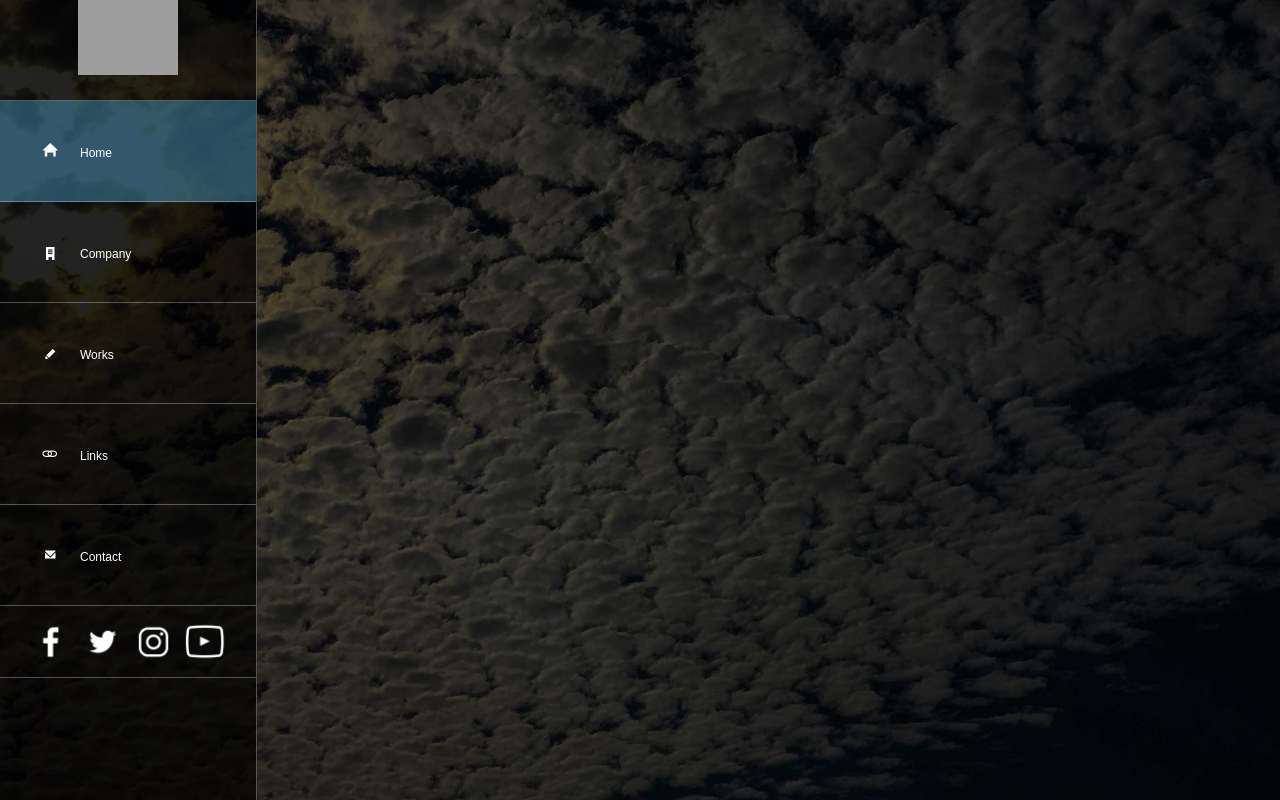
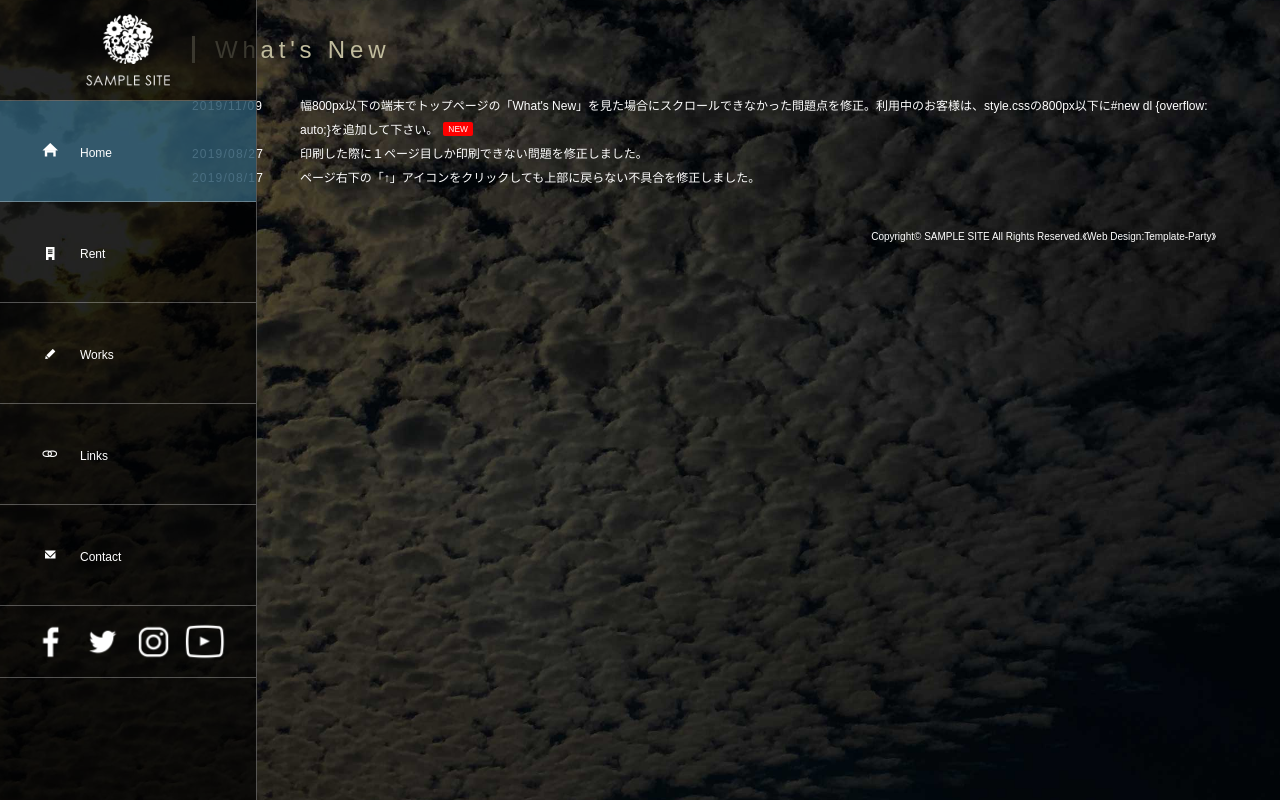
Before and after one commit to kabigon-1015/ISDL-BMS, a Vue app in the folder frontend/: page / in a window 1280 px wide. Both pictures are taken after a click on the link 51 px from the left and 640 px from the top of the page. Built offline with nearby package versions, Linux system fonts and the light colour scheme; grey boxes are pictures that could not be loaded; what vue-head would draw is missing.

Commit message:
サイドメニュー固定した

```diff
--- a/frontend/src/App.vue
+++ b/frontend/src/App.vue
@@ -1,4 +1,105 @@
 <template>
+<head>
+<meta charset="UTF-8">
+<meta http-equiv="X-UA-Compatible" content="IE=edge">
+<title>企業・ビジネスサイト向け 無料ホームページテンプレート tp_biz52</title>
+<meta name="viewport" content="width=device-width, initial-scale=1">
+<meta name="description" content="ここにサイト説明を入れます">
+<meta name="keywords" content="キーワード１,キーワード２,キーワード３,キーワード４,キーワード５">
+<!--[if lt IE 9]>
+<script src="https://oss.maxcdn.com/html5shiv/3.7.2/html5shiv.min.js"></script>
+<script src="https://oss.maxcdn.com/respond/1.4.2/respond.min.js"></script>
+<style>
+.menu1 a {background-position: -10px -10px;}
+.menu2 a {background-position: -10px -130px;}
+.menu3 a {background-position: -10px -250px;}
+.menu4 a {background-position: -10px -370px;}
+.menu5 a {background-position: -10px -490px;}
+</style>
+<![endif]-->
+<!--[if lt IE 10]>
+<style>
+.slide0,.slide1,.slide2,.slide3 {background: url(images/1.jpg) no-repeat center center;}
+</style>
+<![endif]-->
+</head>
+
+<body class="home">
+<div id="container">
+<!--PC用（801px以上端末）で表示させるブロック-->
+<header class="pc">
+
+	<h1 class="logo"><a href="index.html"><img src="./assets/images/logo.png" alt="SAMPLE SITE"></a></h1>
+
+	<!--PC用（801px以上端末)メニュー-->
+	<nav id="menubar">
+	<ul>
+	<li class="menuimg menu1 current"><router-link to="/"><span>Home</span></router-link></li>
+	<li class="menuimg menu2"><router-link to="/about"><span>Rent</span></router-link></li>
+	<li class="menuimg menu3"><a href="works.html"><span>Works</span></a></li>
+	<li class="menuimg menu4"><a href="link.html"><span>Links</span></a></li>
+	<li class="menuimg menu5"><a href="contact.html"><span>Contact</span></a></li>
+	</ul>
+	</nav>
+	<ul class="icon">
+	<li><a href="#"><img src="./assets/images/icon_facebook.png" alt="Facebook"></a></li>
+	<li><a href="#"><img src="./assets/images/icon_twitter.png" alt="Twitter"></a></li>
+	<li><a href="#"><img src="./assets/images/icon_instagram.png" alt="Instagram"></a></li>
+	<li><a href="#"><img src="./assets/images/icon_youtube.png" alt="YouTube"></a></li>
+	</ul>
+
+</header>
+<!--/.pc-->
+
+<!--小さな端末用（800px以下端末）で表示させるブロック-->
+<header class="sh">
+
+	<h1 class="logo"><a href="index.html"><img src="./assets/images/logo.png" alt="SAMPLE SITE"></a></h1>
+
+	<!--小さな端末用（800px以下端末）メニュー-->
+	<div id="menubar-s">
+	<nav>
+	<ul>
+	<li class="menuimg menu1 current"><a href="index.html"><span>Home</span></a></li>
+	<li class="menuimg menu2"><a href="company.html"><span>Company</span></a></li>
+	<li class="menuimg menu3"><a href="works.html"><span>Works</span></a></li>
+	<li class="menuimg menu4"><a href="link.html"><span>Links</span></a></li>
+	<li class="menuimg menu5"><a href="contact.html"><span>Contact</span></a></li>
+	</ul>
+	</nav>
+	<ul class="icon">
+	<li><a href="#"><img src="./assets/images/icon_facebook.png" alt="Facebook"></a></li>
+	<li><a href="#"><img src="./assets/images/icon_twitter.png" alt="Twitter"></a></li>
+	<li><a href="#"><img src="./assets/images/icon_instagram.png" alt="Instagram"></a></li>
+	<li><a href="#"><img src="./assets/images/icon_youtube.png" alt="YouTube"></a></li>
+	</ul>
+
+	</div>
+	<!--/#menubar-s-->
+
+</header>
+<!--/.sh-->
+
+<!--スライドショー-->
+<aside id="mainimg">
+<div class="slide0">slide0</div>
+<div class="slide1">slide1</div>
+<div class="slide2">slide2</div>
+<div class="slide3">slide3</div>
+</aside>
+
+</div>
+<!--/#container-->
+
+<!--ページの上部に戻る「↑」ボタン-->
+<p class="nav-fix-pos-pagetop"><a href="#pagetop">↑</a></p>
+
+<!--メニュー開閉ボタン-->
+<div id="menubar_hdr" class="close"></div>
+
+<!--メニューの開閉処理条件設定800px以下-->
+
+</body>
   <router-view/>
 </template>
 
--- a/frontend/src/views/AboutView.vue
+++ b/frontend/src/views/AboutView.vue
@@ -1,14 +1,25 @@
 <template>
   <div class="about">
     <h1>This is an about page</h1>
+    <HelloWorld msg="aaa"/>
   </div>
 </template>
+
+<style>
+/* ファイルパスに従って@importntの後にファイルパスを書き込む */
+@import "../assets/css/style.css";
+@import "../assets/css/print.css";
+</style>
 
 <script>
 // @ is an alias to /src
 //import HelloWorld from '@/components/HelloWorld.vue'
 
 export default {
+  name: 'HelloWorld',
+  components:{
+    HelloWorld
+  },
   head: {
     title() {
       return {
--- a/frontend/src/views/HomeView.vue
+++ b/frontend/src/views/HomeView.vue
@@ -1,85 +1,4 @@
 <template>
-<head>
-<meta charset="UTF-8">
-<meta http-equiv="X-UA-Compatible" content="IE=edge">
-<title>企業・ビジネスサイト向け 無料ホームページテンプレート tp_biz52</title>
-<meta name="viewport" content="width=device-width, initial-scale=1">
-<meta name="description" content="ここにサイト説明を入れます">
-<meta name="keywords" content="キーワード１,キーワード２,キーワード３,キーワード４,キーワード５">
-<!--[if lt IE 9]>
-<script src="https://oss.maxcdn.com/html5shiv/3.7.2/html5shiv.min.js"></script>
-<script src="https://oss.maxcdn.com/respond/1.4.2/respond.min.js"></script>
-<style>
-.menu1 a {background-position: -10px -10px;}
-.menu2 a {background-position: -10px -130px;}
-.menu3 a {background-position: -10px -250px;}
-.menu4 a {background-position: -10px -370px;}
-.menu5 a {background-position: -10px -490px;}
-</style>
-<![endif]-->
-<!--[if lt IE 10]>
-<style>
-.slide0,.slide1,.slide2,.slide3 {background: url(images/1.jpg) no-repeat center center;}
-</style>
-<![endif]-->
-</head>
-
-<body class="home">
-<div id="container">
-<!--PC用（801px以上端末）で表示させるブロック-->
-<header class="pc">
-
-	<h1 class="logo"><a href="index.html"><img src="../assets/img/logo.png" alt="SAMPLE SITE"></a></h1>
-
-	<!--PC用（801px以上端末)メニュー-->
-	<nav id="menubar">
-	<ul>
-	<li class="menuimg menu1 current"><a href="index.html"><span>Home</span></a></li>
-	<li class="menuimg menu2"><a href="company.html"><span>Company</span></a></li>
-	<li class="menuimg menu3"><a href="works.html"><span>Works</span></a></li>
-	<li class="menuimg menu4"><a href="link.html"><span>Links</span></a></li>
-	<li class="menuimg menu5"><a href="contact.html"><span>Contact</span></a></li>
-	</ul>
-	</nav>
-	<ul class="icon">
-	<li><a href="#"><img src="../assets/images/icon_facebook.png" alt="Facebook"></a></li>
-	<li><a href="#"><img src="../assets/images/icon_twitter.png" alt="Twitter"></a></li>
-	<li><a href="#"><img src="../assets/images/icon_instagram.png" alt="Instagram"></a></li>
-	<li><a href="#"><img src="../assets/images/icon_youtube.png" alt="YouTube"></a></li>
-	</ul>
-
-</header>
-<!--/.pc-->
-
-<!--小さな端末用（800px以下端末）で表示させるブロック-->
-<header class="sh">
-
-	<h1 class="logo"><a href="index.html"><img src="../assets/images/logo.png" alt="SAMPLE SITE"></a></h1>
-
-	<!--小さな端末用（800px以下端末）メニュー-->
-	<div id="menubar-s">
-	<nav>
-	<ul>
-	<li class="menuimg menu1 current"><a href="index.html"><span>Home</span></a></li>
-	<li class="menuimg menu2"><a href="company.html"><span>Company</span></a></li>
-	<li class="menuimg menu3"><a href="works.html"><span>Works</span></a></li>
-	<li class="menuimg menu4"><a href="link.html"><span>Links</span></a></li>
-	<li class="menuimg menu5"><a href="contact.html"><span>Contact</span></a></li>
-	</ul>
-	</nav>
-	<ul class="icon">
-	<li><a href="#"><img src="../assets/images/icon_facebook.png" alt="Facebook"></a></li>
-	<li><a href="#"><img src="../assets/images/icon_twitter.png" alt="Twitter"></a></li>
-	<li><a href="#"><img src="../assets/images/icon_instagram.png" alt="Instagram"></a></li>
-	<li><a href="#"><img src="../assets/images/icon_youtube.png" alt="YouTube"></a></li>
-	</ul>
-
-	</div>
-	<!--/#menubar-s-->
-
-</header>
-<!--/.sh-->
-
 <div id="contents">
 
 <div id="main">
@@ -127,27 +46,6 @@
 
 </div>
 <!--/#contents-->
-
-<!--スライドショー-->
-<aside id="mainimg">
-<div class="slide0">slide0</div>
-<div class="slide1">slide1</div>
-<div class="slide2">slide2</div>
-<div class="slide3">slide3</div>
-</aside>
-
-</div>
-<!--/#container-->
-
-<!--ページの上部に戻る「↑」ボタン-->
-<p class="nav-fix-pos-pagetop"><a href="#pagetop">↑</a></p>
-
-<!--メニュー開閉ボタン-->
-<div id="menubar_hdr" class="close"></div>
-
-<!--メニューの開閉処理条件設定800px以下-->
-
-</body>
 </template>
 
 <style>
```
